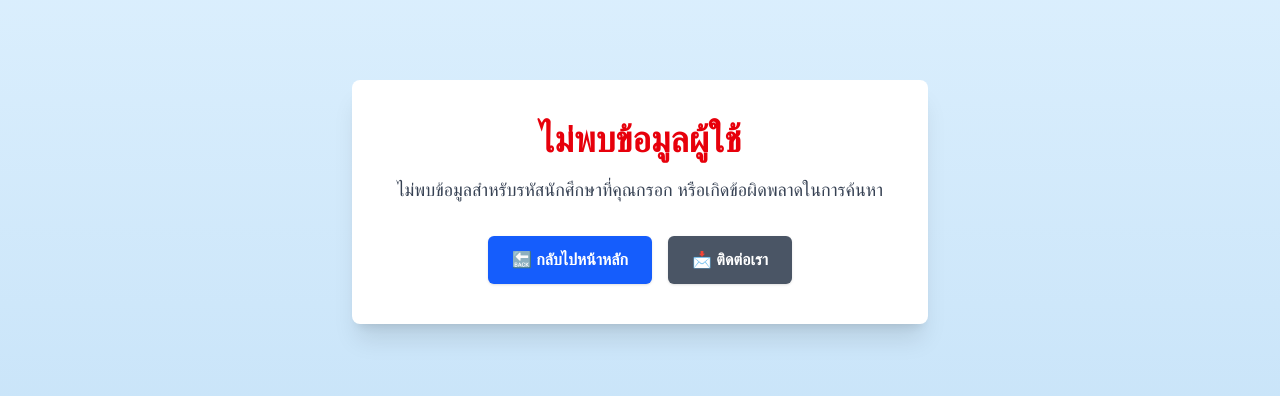
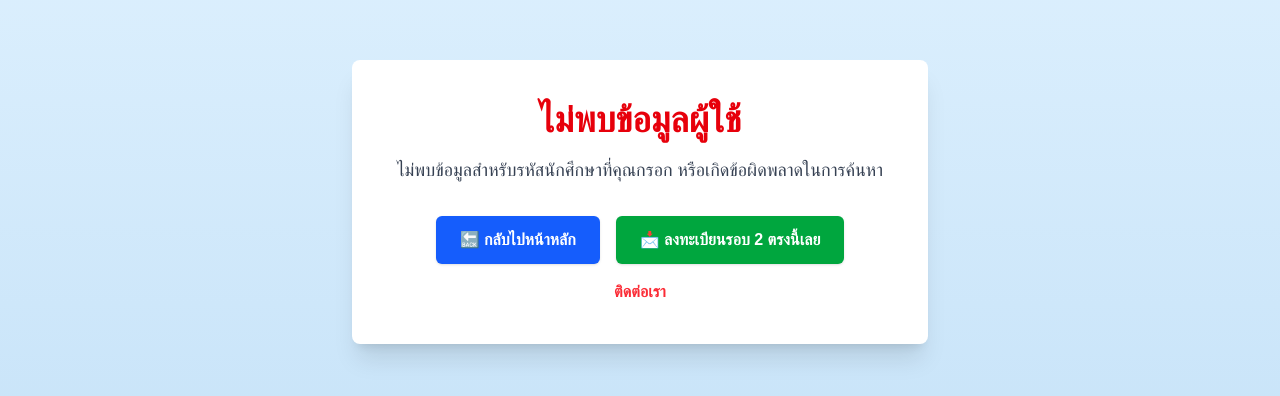
Before and after one commit to AmTeamX/raknong68, a Next.js app: page /no-user-found in a window 1280 px wide. Shown: the part 198-594 px from the top of the page. Built offline with nearby package versions, Linux system fonts and the light colour scheme.

Commit message:
add form

```diff
--- a/src/app/no-user-found/page.tsx
+++ b/src/app/no-user-found/page.tsx
@@ -10,21 +10,28 @@ export default function NoUserFound() {
         <p className="text-gray-700 text-lg mb-8">
           ไม่พบข้อมูลสำหรับรหัสนักศึกษาที่คุณกรอก หรือเกิดข้อผิดพลาดในการค้นหา
         </p>
-        <div className="flex flex-col sm:flex-row justify-center gap-4">
+        <div className="flex flex-col sm:flex-row justify-center gap-4 mb-4">
           <a
             href="/"
-            className="bg-blue-600 hover:bg-blue-700 transition text-white font-semibold px-6 py-3 rounded-md shadow"
+            className="bg-blue-600 hover:bg-blue-700 transition text-white font-semibold px-6 py-3 rounded-md shadow "
           >
             🔙 กลับไปหน้าหลัก
           </a>
+
           <a
-            href="https://www.instagram.com/smo.mahidol/"
-            className="bg-gray-600 hover:bg-gray-700 transition text-white font-semibold px-6 py-3 rounded-md shadow"
+            href="https://docs.google.com/forms/d/e/1FAIpQLSdhxaSPcucVvINic5XcqgDe5lgWFWoEJzPzDTx6JC2eTdrsFQ/viewform"
+            className="bg-green-600 hover:bg-green-700 transition text-white font-semibold px-6 py-3 rounded-md shadow"
           >
-            📩 ติดต่อเรา
+            📩 ลงทะเบียนรอบ 2 ตรงนี้เลย
           </a>
-        </div>
+        </div><a
+          href="https://www.instagram.com/smo.mahidol/"
+          className="text-red-500 font-semibold px-6 py-8 rounded-md shaow mt-24"
+        >
+          ติดต่อเรา
+        </a>
       </div>
-    </div>
+
+    </div >
   );
 }
```
